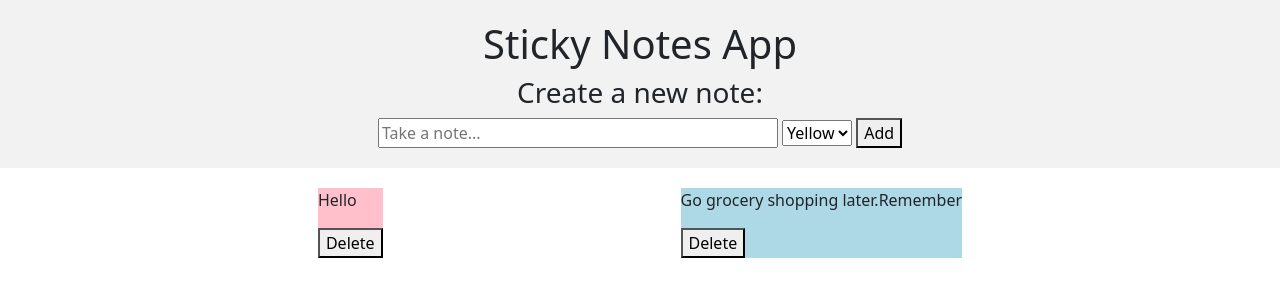
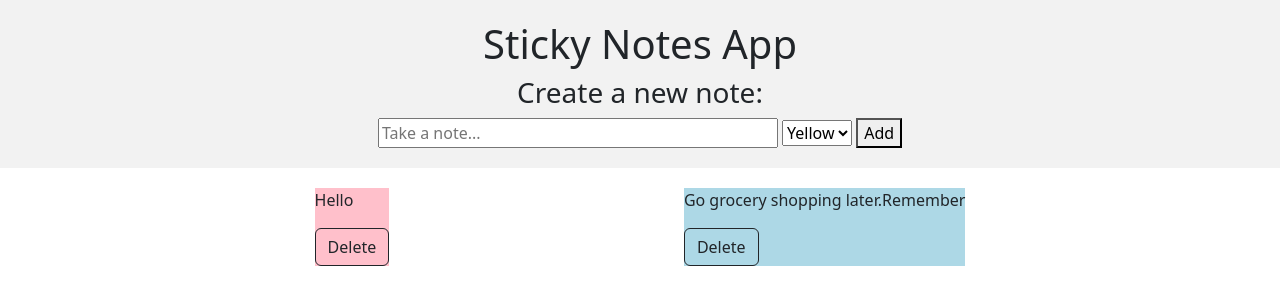
Before and after one commit to pereruannabaala/Sticky-Note-App, a Flask app: page /delete_note/0 in a window 1280 px wide. Shown: the top 305 px of the page. Run offline with Flask 3, Linux system fonts and the light colour scheme.

Commit message:
add s on notes in css

```diff
--- a/templates/index.html
+++ b/templates/index.html
@@ -34,7 +34,7 @@
                 <p>{{ note.text }}</p>
                 <!-- Form for deleting a note-->
                 <form action="/delete_note/{{ loop.index0 }}" method="post">
-                    <button type="submit">Delete</button>
+                    <button type="submit" class="btn btn-outline-dark">Delete</button>
                 </form>
             </div>
 
@@ -44,5 +44,6 @@
 
         <script src="" async defer></script>
         <script src="https://cdn.jsdelivr.net/npm/bootstrap@5.3.3/dist/js/bootstrap.bundle.min.js" integrity="sha384-YvpcrYf0tY3lHB60NNkmXc5s9fDVZLESaAA55NDzOxhy9GkcIdslK1eN7N6jIeHz" crossorigin="anonymous"></script>
+
     </body>
 </html>
```
